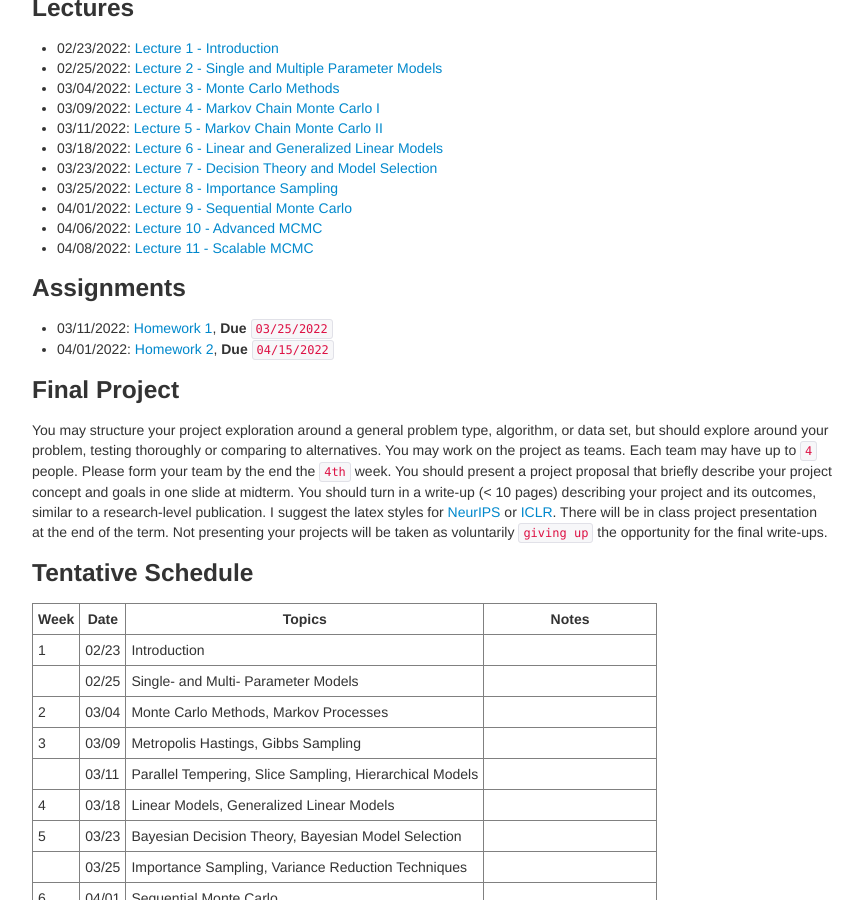
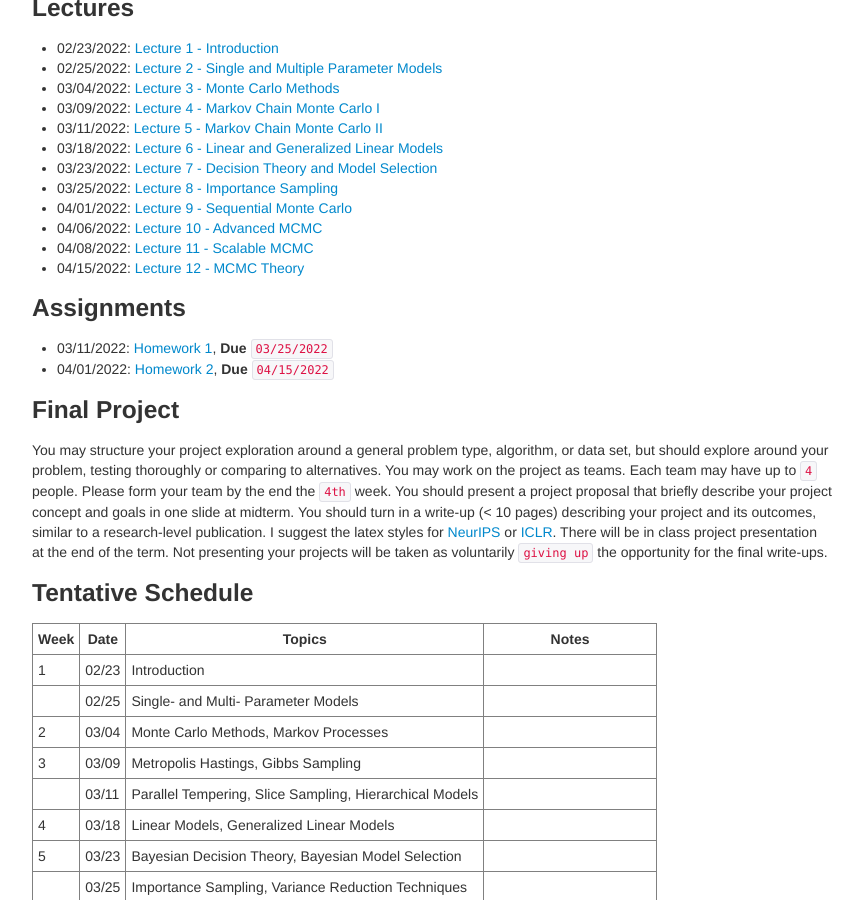
Before and after one commit to zcrabbit/zcrabbit.github.io, a Jekyll site: the page built from courses/btc-s22.md, in a window 1280 px wide and 900 px high, scrolled down 1135 px. Shown: the whole window, without its empty margins (208-1071 px from the left). Built offline with Jekyll 4.4.1, drawn with Linux system fonts in a browser that asks for light colours.

Commit message:
lecture 12 out

```diff
--- a/courses/btc-s22.md
+++ b/courses/btc-s22.md
@@ -51,6 +51,7 @@ We will use python during the course. A good Python tutorial is available at <ht
 - 04/01/2022: [Lecture 9 - Sequential Monte Carlo]({{sites.baseurl}}/static/slides/btc_spring22/lec09.pdf)
 - 04/06/2022: [Lecture 10 - Advanced MCMC]({{sites.baseurl}}/static/slides/btc_spring22/lec10.pdf)
 - 04/08/2022: [Lecture 11 - Scalable MCMC]({{sites.baseurl}}/static/slides/btc_spring22/lec11.pdf)
+- 04/15/2022: [Lecture 12 - MCMC Theory]({{sites.baseurl}}/static/slides/btc_spring22/lec12.pdf)
 
 
 
```
Also changed, not shown: 1 other file.
